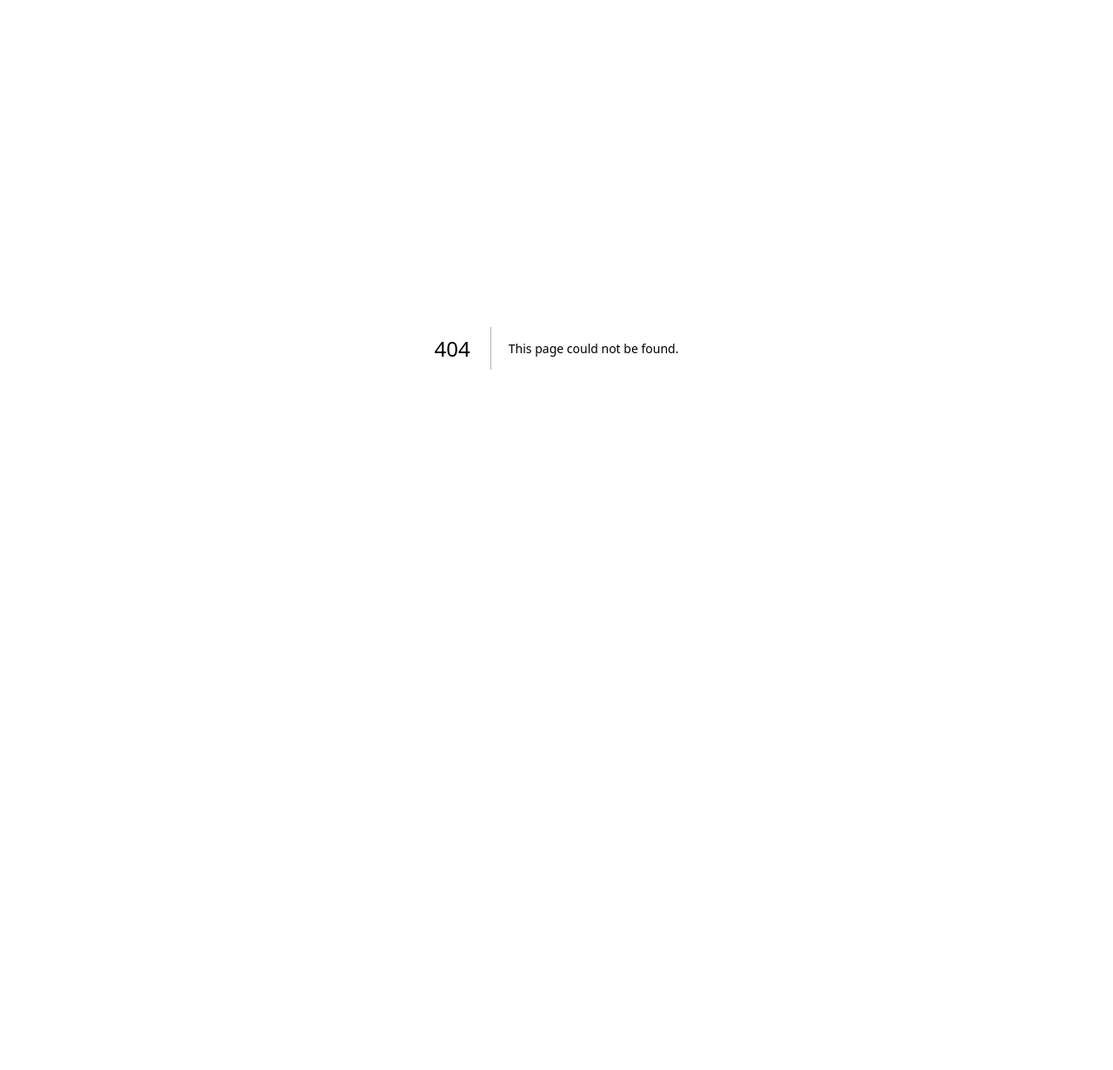
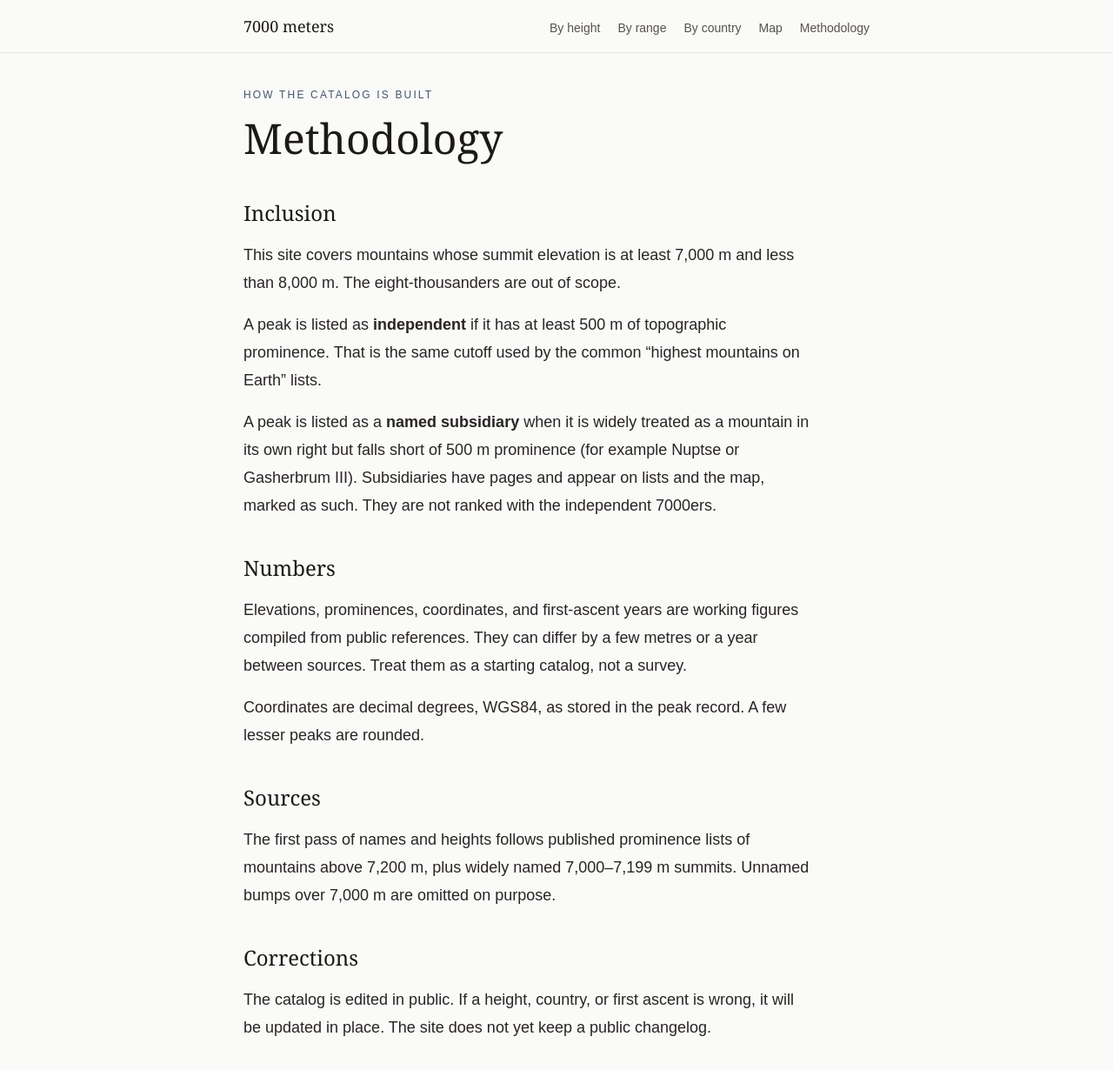
Before and after one commit to jdlilly/7000meters, a Next.js app: page /methodology in a window 1280 px wide. Before the commit this address had no page. Shown: the top 1230 px of the page at 87% size. Before the commit the page ends 800 px from the top, so only its background shows below. Built offline with nearby package versions, Linux system fonts and the light colour scheme.

Commit message:
Add methodology page and header link

```diff
--- /dev/null
+++ b/src/app/methodology/page.tsx
@@ -0,0 +1,69 @@
+import { Header } from "@/components/Header";
+
+export default function MethodologyPage() {
+  return (
+    <main className="min-h-screen bg-stone-50 text-stone-900">
+      <Header />
+      <article className="mx-auto max-w-3xl px-4 py-10 sm:px-6">
+        <p className="text-xs uppercase tracking-[0.18em] text-slate-600">
+          How the catalog is built
+        </p>
+        <h1 className="mt-3 font-serif text-4xl leading-tight sm:text-5xl">
+          Methodology
+        </h1>
+
+        <section className="mt-10">
+          <h2 className="font-serif text-2xl">Inclusion</h2>
+          <p className="mt-4 max-w-prose text-lg leading-8 text-stone-800">
+            This site covers mountains whose summit elevation is at least 7,000 m
+            and less than 8,000 m. The eight-thousanders are out of scope.
+          </p>
+          <p className="mt-4 max-w-prose text-lg leading-8 text-stone-800">
+            A peak is listed as <strong>independent</strong> if it has at least
+            500 m of topographic prominence. That is the same cutoff used by the
+            common “highest mountains on Earth” lists.
+          </p>
+          <p className="mt-4 max-w-prose text-lg leading-8 text-stone-800">
+            A peak is listed as a <strong>named subsidiary</strong> when it is
+            widely treated as a mountain in its own right but falls short of
+            500 m prominence (for example Nuptse or Gasherbrum III). Subsidiaries
+            have pages and appear on lists and the map, marked as such. They are
+            not ranked with the independent 7000ers.
+          </p>
+        </section>
+
+        <section className="mt-10">
+          <h2 className="font-serif text-2xl">Numbers</h2>
+          <p className="mt-4 max-w-prose text-lg leading-8 text-stone-800">
+            Elevations, prominences, coordinates, and first-ascent years are
+            working figures compiled from public references. They can differ by
+            a few metres or a year between sources. Treat them as a starting
+            catalog, not a survey.
+          </p>
+          <p className="mt-4 max-w-prose text-lg leading-8 text-stone-800">
+            Coordinates are decimal degrees, WGS84, as stored in the peak
+            record. A few lesser peaks are rounded.
+          </p>
+        </section>
+
+        <section className="mt-10">
+          <h2 className="font-serif text-2xl">Sources</h2>
+          <p className="mt-4 max-w-prose text-lg leading-8 text-stone-800">
+            The first pass of names and heights follows published prominence
+            lists of mountains above 7,200 m, plus widely named 7,000–7,199 m
+            summits. Unnamed bumps over 7,000 m are omitted on purpose.
+          </p>
+        </section>
+
+        <section className="mt-10">
+          <h2 className="font-serif text-2xl">Corrections</h2>
+          <p className="mt-4 max-w-prose text-lg leading-8 text-stone-800">
+            The catalog is edited in public. If a height, country, or first
+            ascent is wrong, it will be updated in place. The site does not yet
+            keep a public changelog.
+          </p>
+        </section>
+      </article>
+    </main>
+  );
+}
--- a/src/app/page.tsx
+++ b/src/app/page.tsx
@@ -19,6 +19,10 @@ export default function HomePage() {
           A catalog of mountains between 7,000 and 8,000 meters. Independent
           peaks have at least 500 m of prominence. Named subsidiaries get their
           own pages and are marked as such.
+                    <Link href="/methodology" className="text-slate-700 hover:text-stone-900">
+            Read the methodology
+          </Link>
+
         </p>
 
         <nav className="mt-10 space-y-2 text-sm">
--- a/src/components/Header.tsx
+++ b/src/components/Header.tsx
@@ -5,6 +5,7 @@ const links = [
   { href: "/ranges", label: "By range" },
   { href: "/countries", label: "By country" },
     { href: "/map", label: "Map" },
+     { href: "/methodology", label: "Methodology" },
 ];
 
 export function Header() {
```
